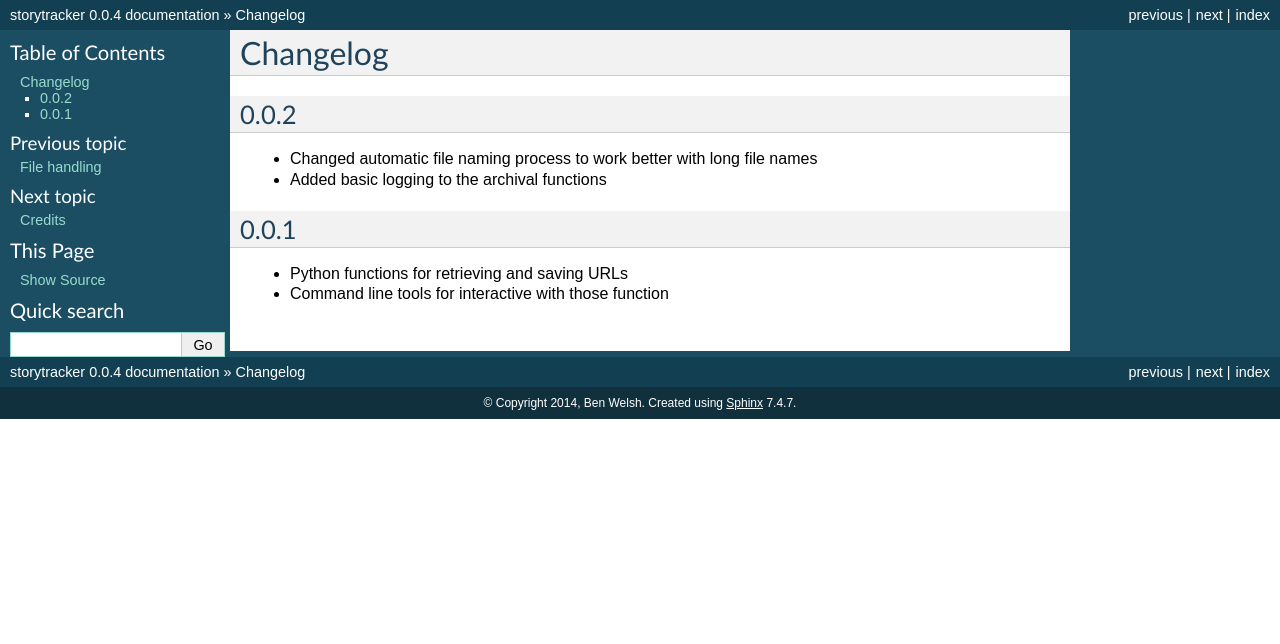
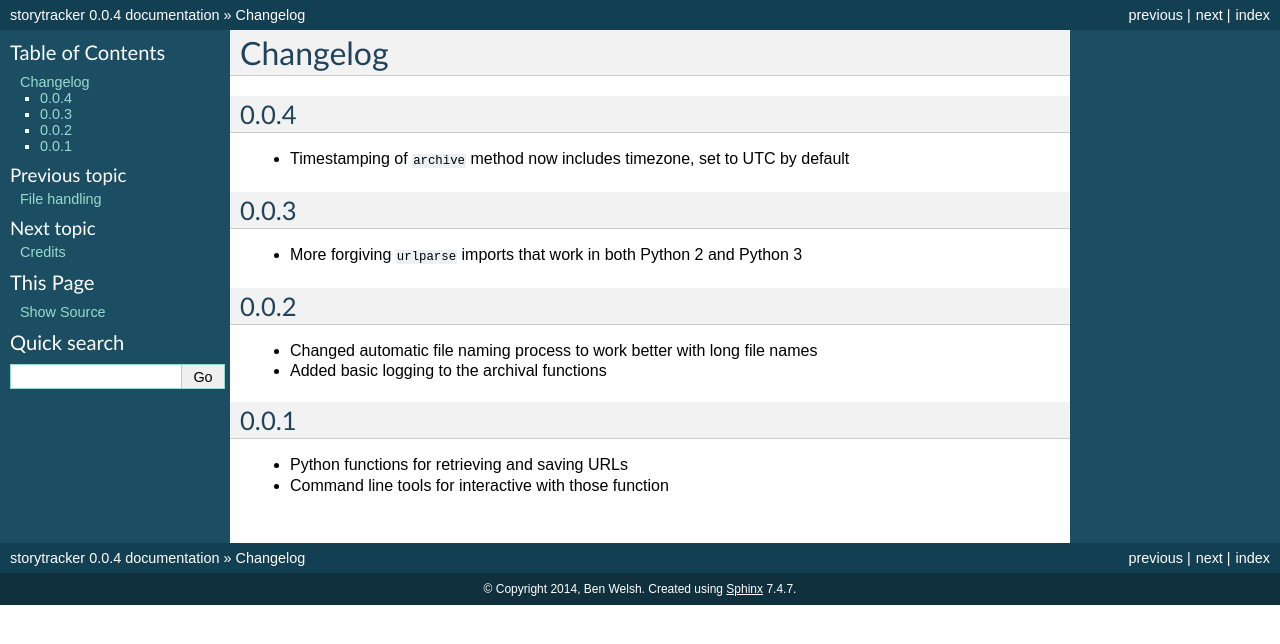
Before and after one commit to palewire/storytracker, a Sphinx documentation site: the page built from docs/changelog.rst, in a window 1280 px wide. Shown: the top 644 px of the page. Built offline with Sphinx 7.4.7, drawn with Linux system fonts in a browser that asks for light colours.

Commit message:
Updated changelog

```diff
--- a/docs/changelog.rst
+++ b/docs/changelog.rst
@@ -1,5 +1,15 @@
 Changelog
 =========
+
+0.0.4
+-----
+
+* Timestamping of ``archive`` method now includes timezone, set to UTC by default
+
+0.0.3
+-----
+
+* More forgiving ``urlparse`` imports that work in both Python 2 and Python 3
 
 0.0.2
 -----
```
